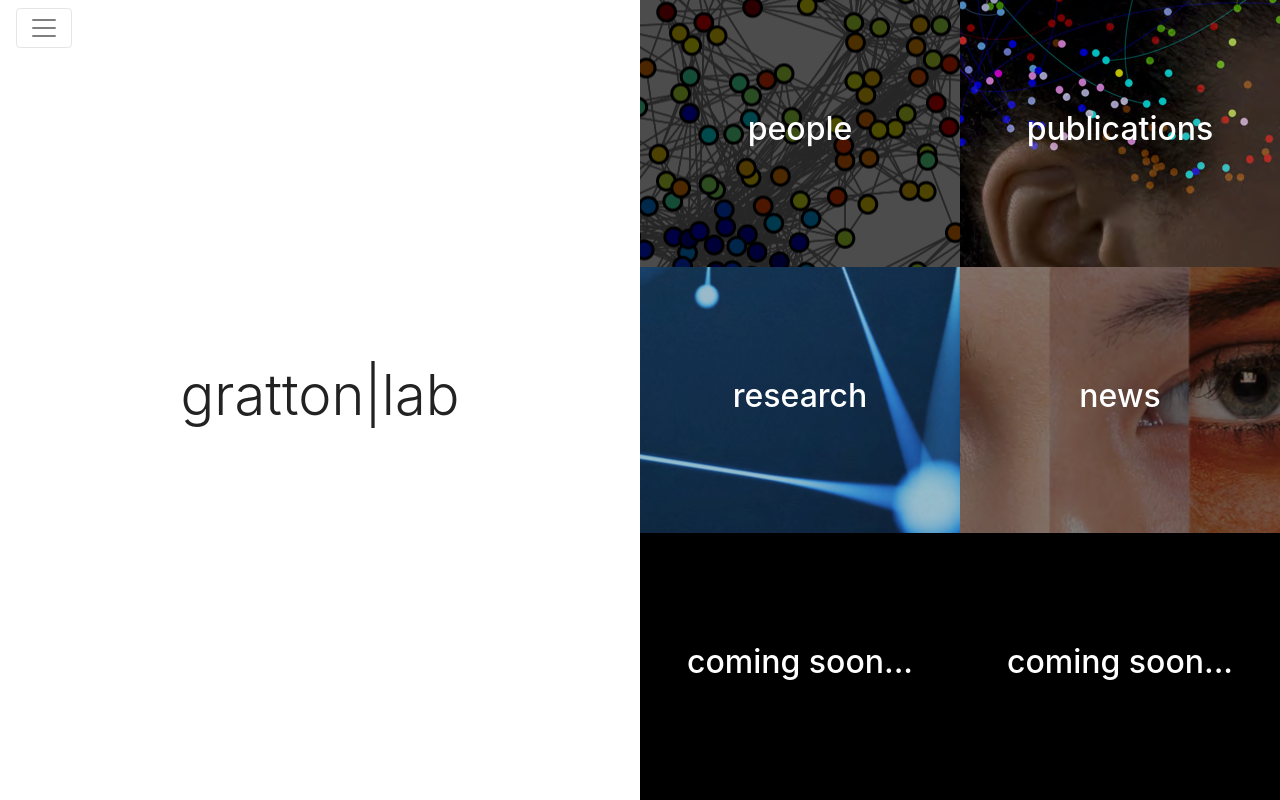
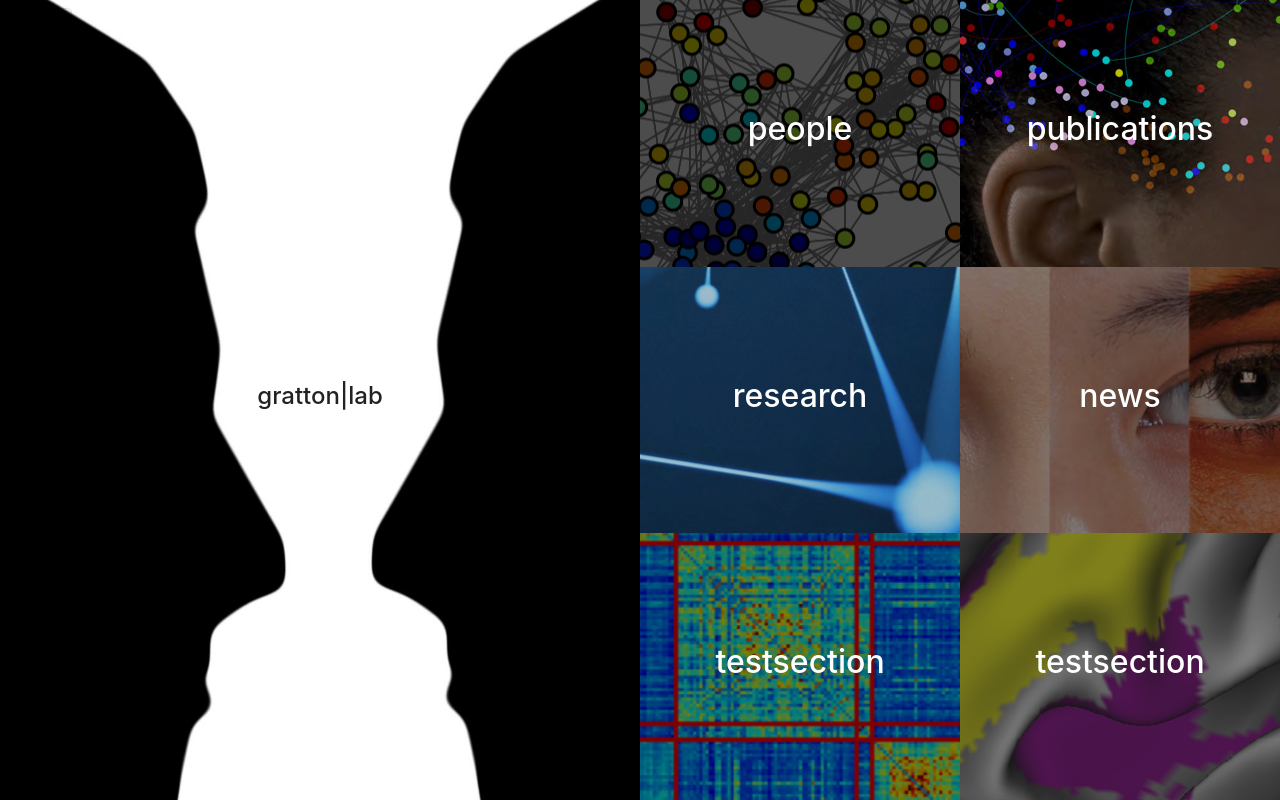
Before and after one commit to vanandrew/web-common, a Django app: page / in a window 1280 px wide. Run offline with Django 3.2, Linux system fonts and the light colour scheme; some libraries are stand-ins or nearby versions.

Commit message:
touch up front page

```diff
--- a/common/static/common/css/pagefade.css
+++ b/common/static/common/css/pagefade.css
@@ -1 +1 @@
-.pagefade{-webkit-transition:-webkit-filter 1s;transition:filter 1;-webkit-filter:brightness(0);filter:brightness(0);}
+.pagefade{-webkit-transition:-webkit-filter 1s;transition:filter 1s;-webkit-filter:brightness(0);filter:brightness(0);}
--- a/common/static/common/js/pagefade.js
+++ b/common/static/common/js/pagefade.js
@@ -1,4 +1,4 @@
 // fade-in page
 $(document).ready(function(){$(".pagefade").css({"filter":"brightness(1)","-webkit-filter":"brightness(1)"});});
 // fade-out page
-$(".nav-link").click(function(event){event.preventDefault();$(".pagefade").css({"filter":"brightness(0)","-webkit-filter":"brightness(0)"});setTimeout(function() { window.location.href = event.target.href; },1100);});
+$(".nav-link").click(function(event){event.preventDefault();$(".pagefade").css({"filter":"brightness(0)","-webkit-filter":"brightness(0)"});setTimeout(function(){window.location.href=event.target.href;},1100);});
--- a/common/templates/common/home.html
+++ b/common/templates/common/home.html
@@ -3,6 +3,16 @@
 
 {% block head %}
 <style>
+.main-bg {
+    height: 100%;
+    width: 100%;
+    position: absolute;
+    z-index: 0;
+    background-image: url("{% static 'common/imgs/silhouette.png' %}");
+    background-position: center;
+    background-size: cover;
+    background-repeat: no-repeat;
+}
 .main-col {
     -webkit-transition: max-width 1s, flex 1s;
     -webkit-transition-delay: 1s;
@@ -124,19 +134,24 @@
     background-position: 50% 40%;
 }
 .cs1 > div > .background {
-    background-image: url("{% static 'common/imgs/neuron_cover2.png' %}");
-    -webkit-filter: brightness(0);
-    filter: brightness(0);
+    background-image: url("{% static 'common/imgs/corrmat.png' %}");
+    -webkit-filter: brightness(0.5);
+    filter: brightness(0.5);
 }
 .cs2 > div > .background {
-    background-image: url("{% static 'common/imgs/neuron_cover3.png' %}");
-    -webkit-filter: brightness(0);
-    filter: brightness(0);
+    background-image: url("{% static 'common/imgs/powernetwork.jpeg' %}");
+    background-position: 10% 20%;
+    -webkit-filter: brightness(0.5);
+    filter: brightness(0.5);
 }
 .scroll-down {
     font-size: 60;
     color: #222;
     cursor: pointer;
+}
+.pagefade { /* on home page turn off page fade in */
+    -webkit-filter:brightness(1);
+    filter:brightness(1);
 }
 </style>
 {% endblock %}
@@ -148,8 +163,9 @@
     <div class="row no-gutters pagefade">
         <div class="col-lg-6 main-col animated fadeInLeft">
             <div class="row align-items-center no-gutters title">
+                <div class="main-bg"></div>
                 <div class="col">
-                    <h1 class="display-4 text-center black-text" id="title-text">gratton|lab</h1>
+                    <h4 class="text-center black-text" id="title-text">gratton|lab</h4>
                     <div class="d-flex justify-content-center">
                         <span class="octicon octicon-triangle-down scroll-down d-lg-none d-xl-none"></span>
                     </div>
@@ -203,7 +219,7 @@
                         <div class="background"></div>
                         <a class="link-to-page" href="/"></a>
                         <div class="col">
-                            <h2 class="text-center white-text">coming soon...</h2>
+                            <h2 class="text-center white-text">testsection</h2>
                         </div>
                     </div>
                 </div>
@@ -212,7 +228,7 @@
                         <div class="background"></div>
                         <a class="link-to-page" href="/"></a>
                         <div class="col">
-                            <h2 class="text-center white-text">coming soon...</h2>
+                            <h2 class="text-center white-text">testsection</h2>
                         </div>
                     </div>
                 </div>
@@ -223,8 +239,9 @@
 {% endblock %}
 
 {% block scripts %}
-<script src="{% static 'common/js/pagefade.js' %}"></script>
 <script>
+// fade-out page
+$(".nav-link").click(function(event){event.preventDefault();$(".pagefade").css({"filter":"brightness(0)","-webkit-filter":"brightness(0)"});setTimeout(function(){window.location.href=event.target.href;},1100);});
 $('.link-to-page').click(function(event){
     // Prevent default redirect
     event.preventDefault();
```
Also changed, not shown: common/static/common/imgs/corrmat.png (added), common/static/common/imgs/powernetwork.jpeg (added), common/static/common/imgs/silhouette.png (added).
